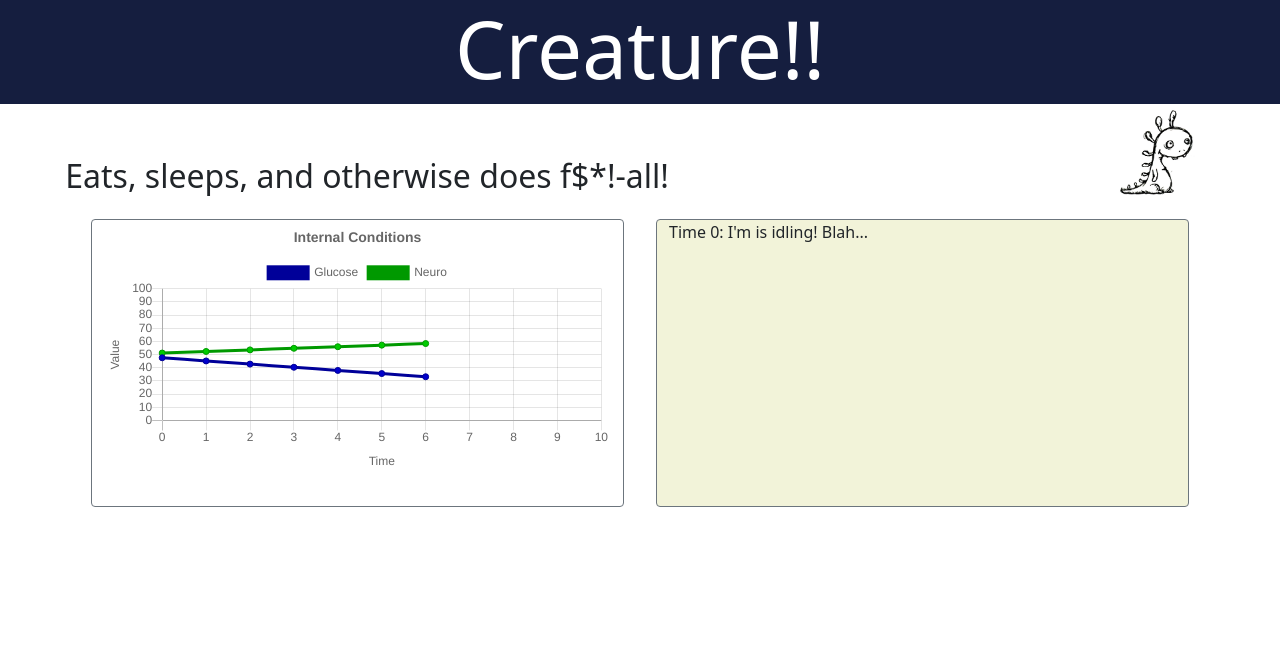
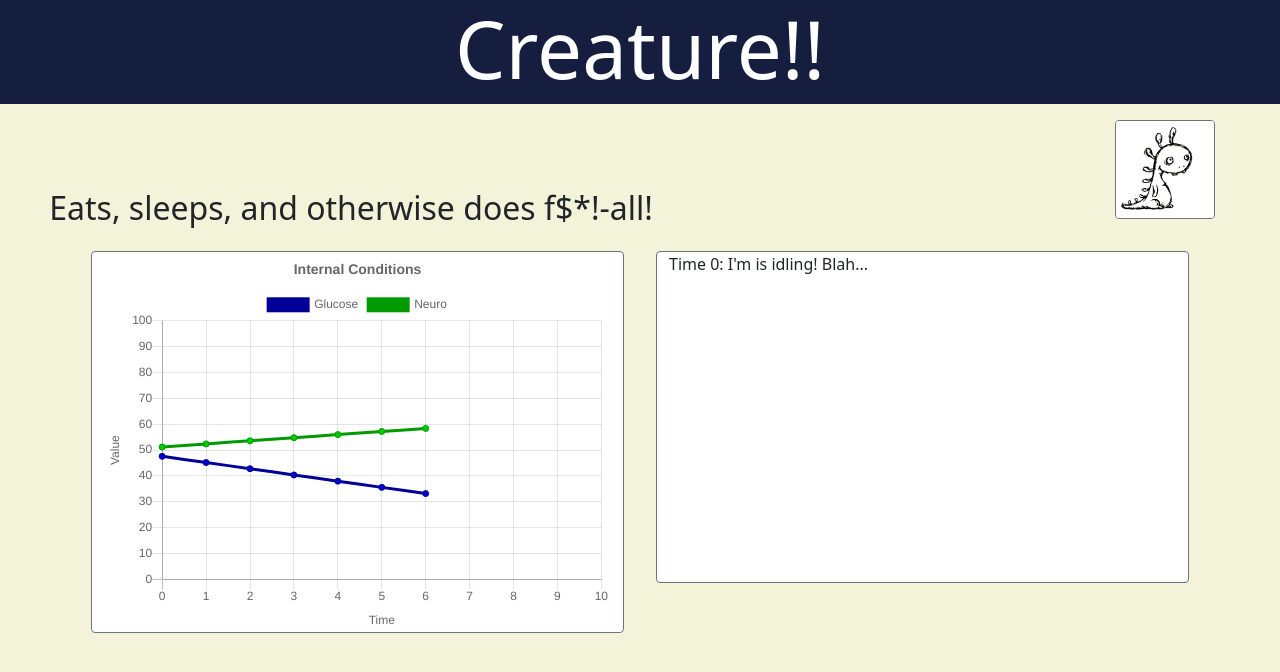
Before and after one commit to cjsequeira/creature, a website built with webpack: page src/index.html in a window 1280 px wide. Built offline with nearby package versions, Linux system fonts and the light colour scheme.

Commit message:
Layout cleanup

```diff
--- a/src/index.html
+++ b/src/index.html
@@ -9,7 +9,7 @@
   <title>Creature!</title>
 </head>
 
-<body>
+<body style="background-color: #f2f3d9;">
   <div class="container-fluid">
 
     <div class="row top-box rounded-lg">
@@ -21,19 +21,20 @@
       <div class="col-9 justify-start">
         <h2>Eats, sleeps, and otherwise does f$*!-all!</h2>
       </div>
-      <div class="col-2">
+      <div class="col-2 m-3">
         <!-- Image from: https://www.deviantart.com/lethargiceye/art/Cute-Creature-75055699 -->
-        <img src="./assets/cute_creature.png" class="float-end" style="max-width: 100px;" />
+        <img src="./assets/cute_creature.png" class="float-end rounded rounded-lg border border-secondary"
+          style="max-width: 100px;" />
       </div>
     </div>
 
     <div class="row align-items-start justify-content-sm-center">
-      <div class="col-lg-5 col-11 border border-secondary rounded rounded-lg m-3" style="height:18em;">
-        <canvas id="intStateChart" width="400" height="200"></canvas>
+      <div class="col-md-5 col-11 border border-secondary rounded rounded-lg m-3 bg-white">
+        <canvas id="intStateChart" width="400" height="300"></canvas>
       </div>
 
-      <div class="col-lg-5 col-11 overflow-auto border border-secondary rounded rounded-lg m-3" style="height:18em; background-color:#f2f3d9;"
-        id="creature_status">
+      <div class="col-md-5 col-11 overflow-auto border border-secondary rounded rounded-lg m-3 bg-white"
+        style="height:20.7em;" id="creature_status">
       </div>
     </div>
   </div>
--- a/src/index.js
+++ b/src/index.js
@@ -224,7 +224,7 @@
     }
 
     // adjust scroll bar position to auto-scroll if scroll bar is near the end
-    if (statusScrollTop > (statusScrollHeight - 1.5 * statusInnerHeight)) {
+    if (statusScrollTop > (statusScrollHeight - 1.1 * statusInnerHeight)) {
         csBox.scrollTop(statusScrollHeight);
     }
 
```
